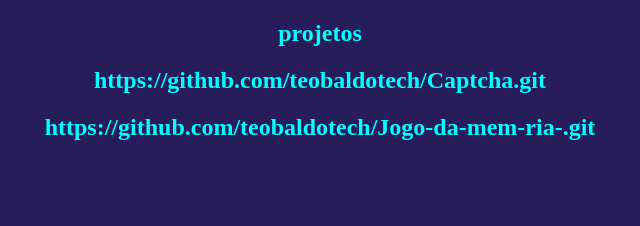
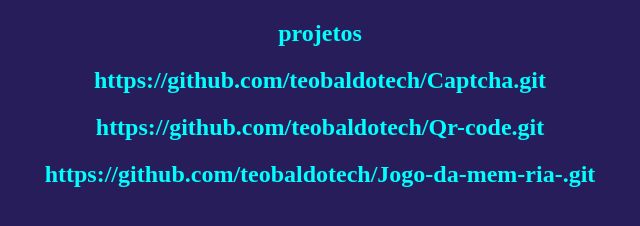
Before and after one commit to teobaldotech/portifolio, a plain HTML site: page projetos.html in a window 1280 px wide. Shown: the whole page, without its empty margins (320-960 px from the left). Drawn offline with Linux system fonts and the light colour scheme.

Commit message:
Update projetos.html

```diff
--- a/projetos.html
+++ b/projetos.html
@@ -8,6 +8,7 @@
 <body>
     <h2>projetos</h2>
     <h2>https://github.com/teobaldotech/Captcha.git</h2>
+    <h2>https://github.com/teobaldotech/Qr-code.git</h2>
     <h2>https://github.com/teobaldotech/Jogo-da-mem-ria-.git</h2>
 
 </body>
```
